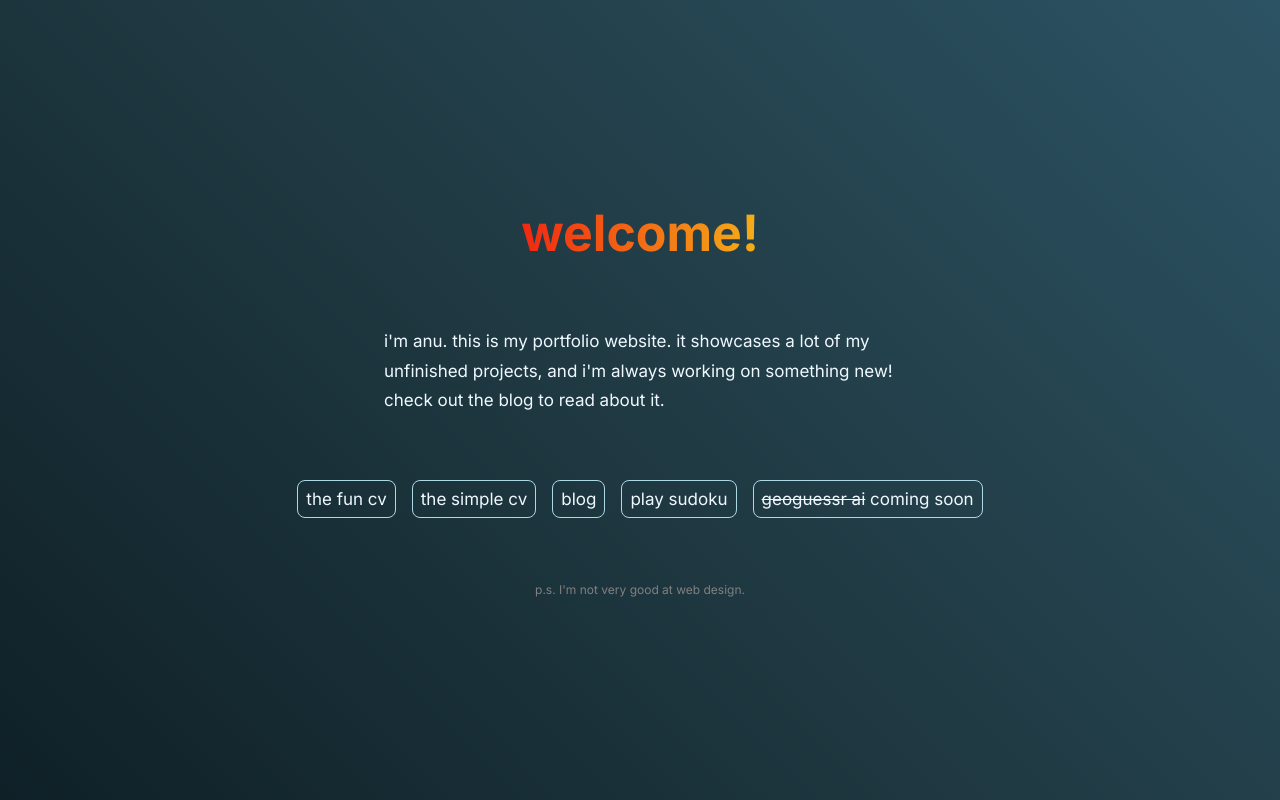
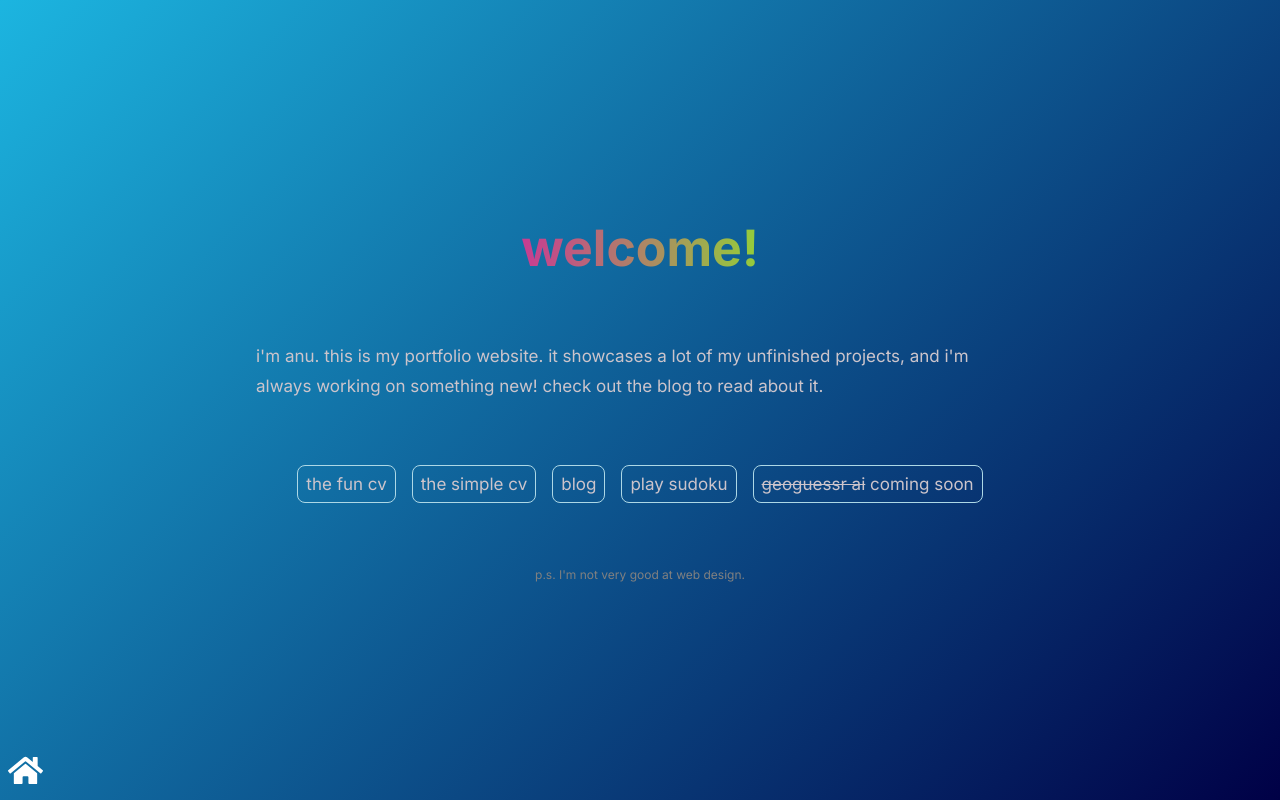
Before and after one commit to Anu78/portfolio, a Next.js app: page / in a window 1280 px wide. Built offline with nearby package versions, Linux system fonts and the light colour scheme.

Commit message:
tweaks to homepage and blog page dark mode added

```diff
--- a/src/app/globals.css
+++ b/src/app/globals.css
@@ -29,3 +29,10 @@ a {
 ::-webkit-scrollbar {
   width: 0px;
 }
+
+.back-to-home {
+  position: fixed;
+  bottom: 0.5rem;
+  left: 0.5rem;
+  z-index: 1000;
+}
--- a/src/app/layout.js
+++ b/src/app/layout.js
@@ -1,5 +1,7 @@
 import { Inter } from "next/font/google";
 import "./globals.css";
+import { FaHome } from "react-icons/fa";
+import Link from "next/link";
 
 const inter = Inter({ subsets: ["latin"] });
 
@@ -11,7 +13,10 @@ export const metadata = {
 export default function RootLayout({ children }) {
   return (
     <html lang="en">
-      <body className={inter.className}>{children}</body>
+      <body className={inter.className}>{children}
+
+      <Link href="/" className="back-to-home"><FaHome color="white" size={35}/></Link>
+      </body>
     </html>
   );
 }
--- a/src/app/page.js
+++ b/src/app/page.js
@@ -4,9 +4,9 @@ import Link from 'next/link'
 export default function Home() {
   return (
     <main className={`${styles.main}`}>
+      <div className={styles.innermain}>
         <h1 className={styles.mainbold}>welcome!</h1>
         <p className={styles.littletext}>i'm anu. this is my portfolio website. it showcases a lot of my unfinished projects, and i'm always working on something new! check out the blog to read about it.</p>
-
         <div className={styles.linkgroup}>
           <Link className={styles.link} target='_blank' rel='noreferrer' href="https://anu78.github.io">the fun cv</Link>
           <Link className={styles.link} href="/boring-cv">the simple cv</Link>
@@ -14,9 +14,9 @@ export default function Home() {
           <Link className={styles.link} href="/sudoku">play sudoku</Link>
           <div className={`${styles.link}`}><span className={styles.comingsoon}>geoguessr ai</span> coming soon</div>
         </div>
-
         <div className={styles.subtitle}>
           p.s. I'm not very good at web design.
+        </div>
       </div>
     </main>
   )
--- a/src/app/page.module.css
+++ b/src/app/page.module.css
@@ -1,12 +1,36 @@
 .main {
+  --outer-width: 60vw;
+  --gradient-left: #c83c92;
+  --gradient-right: #94cd3a;
+  display: flex;
+  place-content: center;
+  background: linear-gradient(-45deg, #000046, #1CB5E0);
+}
+
+@media (prefers-color-scheme: dark) {
+  .main {
+    background: linear-gradient(-45deg, #0f0c29,#302b63, #24243e);
+
+    --gradient-left: #3f8c46;
+    --gradient-right: #924841;
+  }
+}
+
+.innermain {
   display: flex;
   flex-direction: column;
   justify-content: center;
   align-items: center;
   min-height: 100vh;
-  color: aliceblue;
+  color: rgb(204, 196, 203);
   gap: 4rem;
-  background: linear-gradient(45deg, #0F2027, #203A43, #2C5364);
+  max-width: var(--outer-width);
+}
+
+@media screen and (max-width: 800px) {
+  .main {
+    --outer-width: 90vw;
+  }
 }
 
 .linkgroup {
@@ -25,23 +49,17 @@
 .mainbold {
   font-size: 50px;
   font-weight: bold;
-  background: linear-gradient(to right, #f12711, #f5af19);
+  background: linear-gradient(to right, var(--gradient-left), var(--gradient-right));
     -webkit-background-clip: text;
     background-clip: text;
     color: transparent;
+
+  transition: all 0.5s ease;
 }
 
 .littletext {
   font-size: 17px;
-  max-width: 40vw;
   line-height: 175%;
-}
-
-@media screen and (max-width: 400px) {
-  .littletext {
-    max-width: 100vw;
-    line-height: 150%;
-  }
 }
 
 .subtitle {
```
Also changed, not shown: src/app/blog/page.js (+40 -2 lines). Lines whose indentation alone changed are shown as unchanged.
